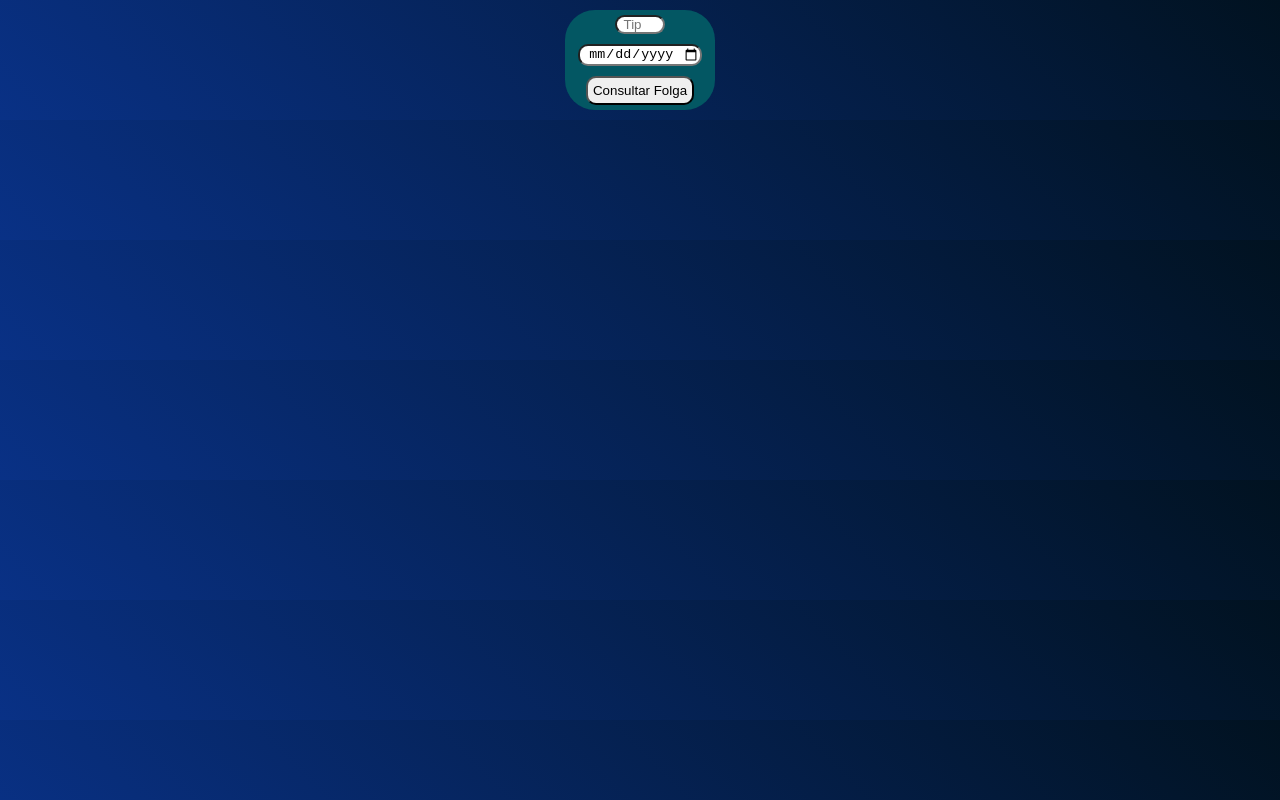
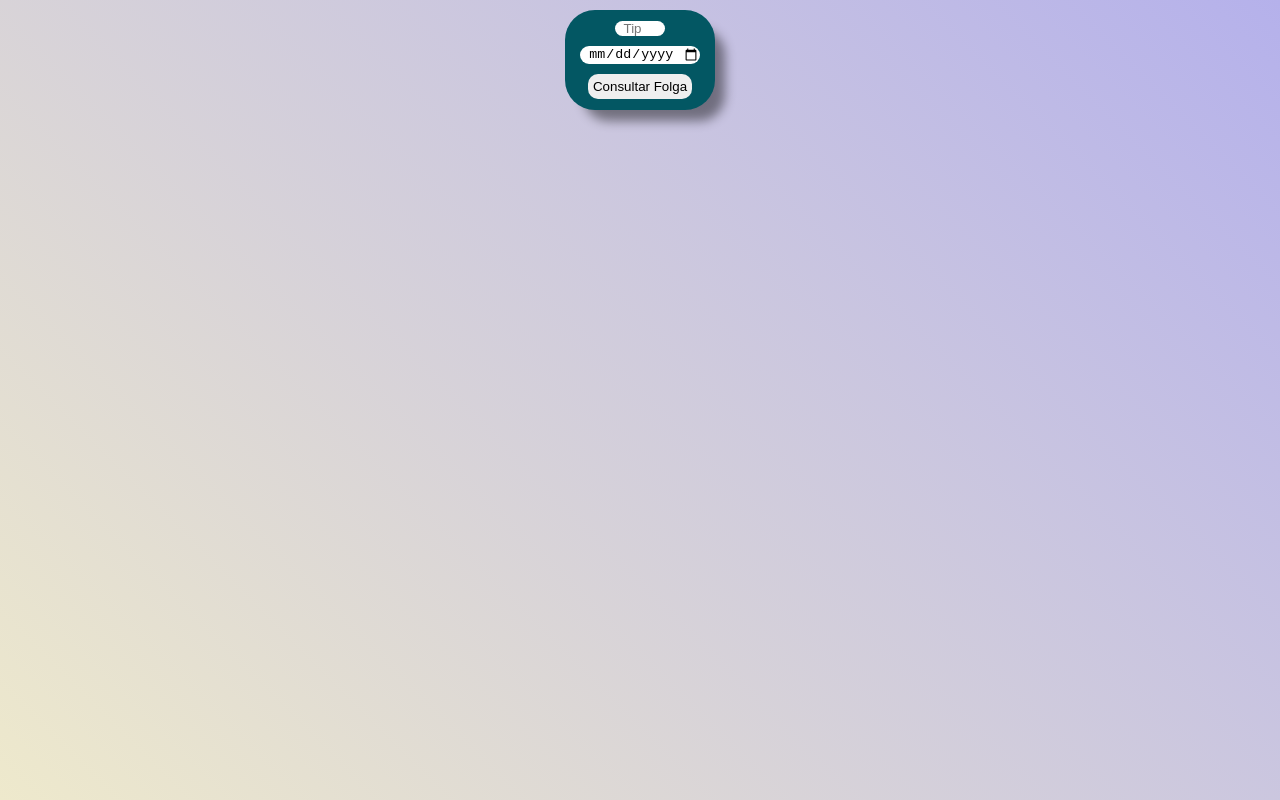
Before and after one commit to tonycmaia/PROJETO-CSO, a plain HTML site: page escala/index.html in a window 1280 px wide. Drawn offline with Linux system fonts and the light colour scheme.

Commit message:
alguns estilos

```diff
--- a/escala/escala.css
+++ b/escala/escala.css
@@ -5,7 +5,8 @@
 }
 
 body{
-    background: linear-gradient(45deg, rgb(9, 49, 134), rgb(1, 18, 32) );
+    background: linear-gradient(45deg, rgb(238, 233, 204), rgb(181, 177, 235) );
+    height: 100vh;
 }
 
 .container{
@@ -26,9 +27,13 @@ body{
     justify-content: center;
     align-items: center;
     position: fixed;
+    -webkit-box-shadow: 14px 15px 11px -4px rgba(0,0,0,0.44);
+    -moz-box-shadow: 14px 15px 11px -4px rgba(0,0,0,0.44);
+    box-shadow: 14px 15px 11px -4px rgba(0,0,0,0.44);
 }
 
 .tipologia{
+    border: none;
     margin: 5px;
     width: 50px;
     border-radius: 10px;
@@ -36,6 +41,7 @@ body{
 }
 
 .input-data{
+    border: none;
     margin: 5px;
     border-radius: 10px;
     text-align: center;
@@ -43,9 +49,15 @@ body{
 }
 
 .button{
+    border: 0px;
     margin: 5px;
     border-radius: 10px;
     padding: 5px;
+}
+
+.button:hover{
+    background-color: aquamarine;
+    color: #fff;
 }
 
 .resCons{
```
